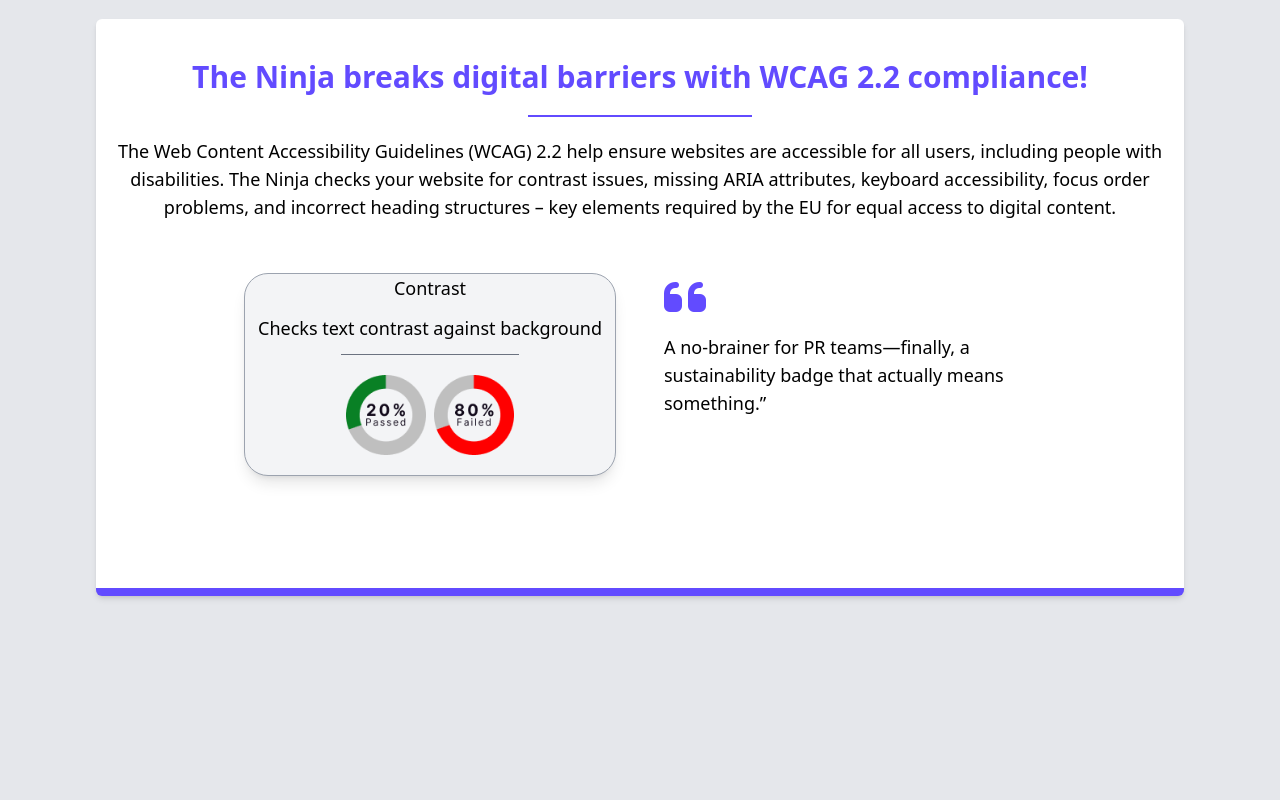
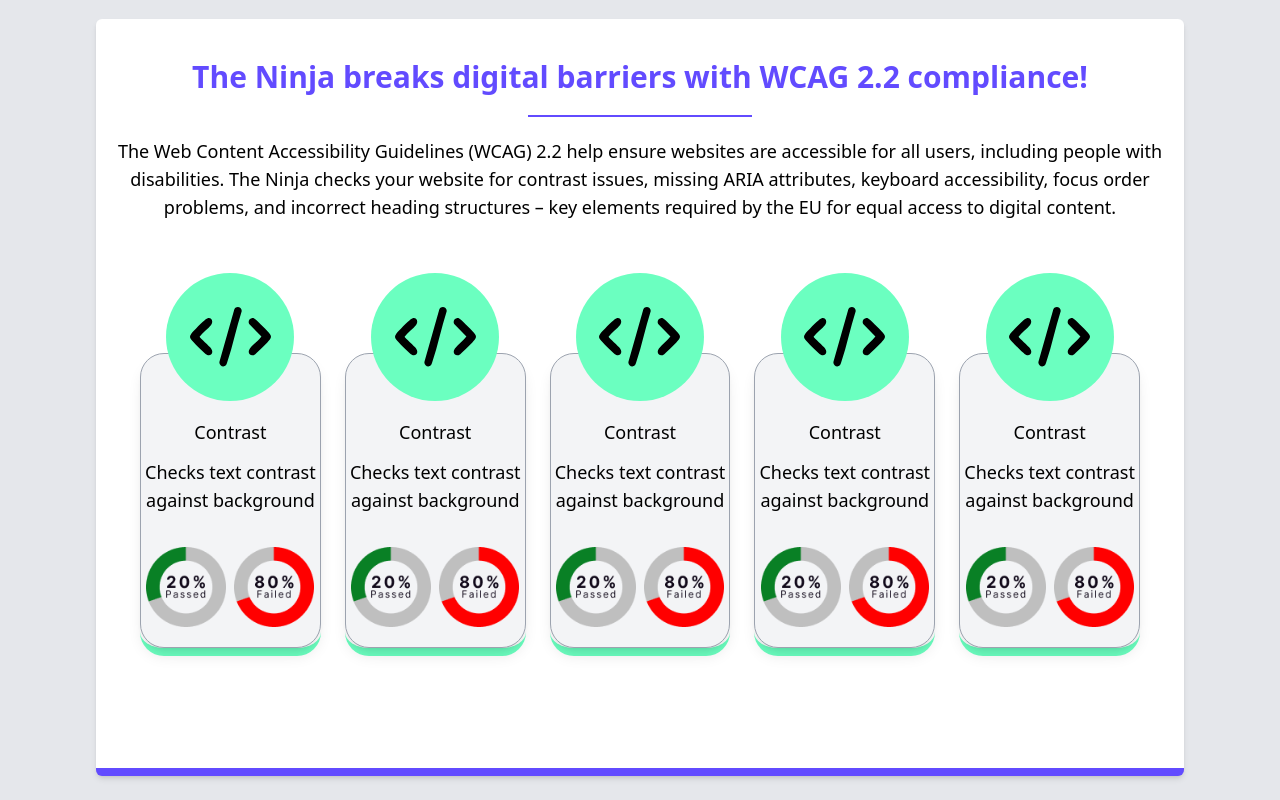
Before and after one commit to AkasDatta/EcoWebNinja, a plain HTML site: page browser.html in a window 1280 px wide. Shown: the part 755-1555 px from the top of the page. Before the commit the page ends 1375 px from the top, so only its background shows below. Drawn offline with nearby package versions, Linux system fonts and the light colour scheme.

Commit message:
added all image

```diff
--- a/browser.html
+++ b/browser.html
@@ -140,11 +140,14 @@
                 <hr class="w-56 border border-[#624BFF] mx-auto">
                 <p class="py-5 text-lg">The Web Content Accessibility Guidelines (WCAG) 2.2 help ensure websites are accessible for all users, including people with disabilities. The Ninja checks your website for contrast issues, missing ARIA attributes, keyboard accessibility, focus order problems, and incorrect heading structures – key elements required by the EU for equal access to digital content.</p>
             </div>
-            <div class="grid grid-cols-1 lg:grid-cols-2 gap-12 py-8 px-6 lg:px-32">
-                <div class="relative">
-                     <!-- Image Positioned at Bottom Center -->
-                    <!-- <img src="./img/ecoweb-ninja-badge.svg" alt="" class="absolute -bottom-10 left-1/2 transform -translate-x-1/2 w-40"> -->
-                    <div class="bg-gray-100 rounded-3xl border border-gray-400 shadow-lg text-center">
+            <div class="grid grid-cols-1 lg:grid-cols-5 gap-6 py-8 px-4 lg:px-6">
+                <div class="relative mt-20">
+                    <button class="bg-[#6BFFC0] w-32 h-32 rounded-full flex items-center justify-center absolute -top-20 left-1/2 transform -translate-x-1/2">
+                        <img src="./img/Group 109.svg" alt="">
+                      </button>
+
+                    <div class="border-b-8 border-b-[#6BFFC0] rounded-3xl">
+                        <div class="bg-gray-100 rounded-3xl border border-gray-400 shadow-lg text-center pt-16">
                             <p class="text-lg">Contrast</p>
                             <p class="text-lg py-3">Checks text contrast against background</p>
                             <div class="px-24">
@@ -156,9 +159,82 @@
                             </div>
                         </div>
                     </div>
-                <div>
-                    <i class="fa-solid fa-quote-left text-[#624BFF] text-5xl"></i>
-                    <p class="text-lg py-3">A no-brainer for PR teams—finally, a sustainability badge that actually means something.”</p>
+                </div>
+                <div class="relative mt-20">
+                    <button class="bg-[#6BFFC0] w-32 h-32 rounded-full flex items-center justify-center absolute -top-20 left-1/2 transform -translate-x-1/2">
+                        <img src="./img/Group 109.svg" alt="">
+                      </button>
+
+                    <div class="border-b-8 border-b-[#6BFFC0] rounded-3xl">
+                        <div class="bg-gray-100 rounded-3xl border border-gray-400 shadow-lg text-center pt-16">
+                            <p class="text-lg">Contrast</p>
+                            <p class="text-lg py-3">Checks text contrast against background</p>
+                            <div class="px-24">
+                                <hr class="border-1 border-gray-500">
+                            </div>
+                            <div class="flex justify-center gap-2 py-5">
+                                <img src="./img/passed.png" class="w-20 h-20" alt="">
+                                <img src="./img/failed.png" class="w-20 h-20" alt="">
+                            </div>
+                        </div>
+                    </div>
+                </div>
+                <div class="relative mt-20">
+                    <button class="bg-[#6BFFC0] w-32 h-32 rounded-full flex items-center justify-center absolute -top-20 left-1/2 transform -translate-x-1/2">
+                        <img src="./img/Group 109.svg" alt="">
+                      </button>
+
+                    <div class="border-b-8 border-b-[#6BFFC0] rounded-3xl">
+                        <div class="bg-gray-100 rounded-3xl border border-gray-400 shadow-lg text-center pt-16">
+                            <p class="text-lg">Contrast</p>
+                            <p class="text-lg py-3">Checks text contrast against background</p>
+                            <div class="px-24">
+                                <hr class="border-1 border-gray-500">
+                            </div>
+                            <div class="flex justify-center gap-2 py-5">
+                                <img src="./img/passed.png" class="w-20 h-20" alt="">
+                                <img src="./img/failed.png" class="w-20 h-20" alt="">
+                            </div>
+                        </div>
+                    </div>
+                </div>
+                <div class="relative mt-20">
+                    <button class="bg-[#6BFFC0] w-32 h-32 rounded-full flex items-center justify-center absolute -top-20 left-1/2 transform -translate-x-1/2">
+                        <img src="./img/Group 109.svg" alt="">
+                      </button>
+
+                    <div class="border-b-8 border-b-[#6BFFC0] rounded-3xl">
+                        <div class="bg-gray-100 rounded-3xl border border-gray-400 shadow-lg text-center pt-16">
+                            <p class="text-lg">Contrast</p>
+                            <p class="text-lg py-3">Checks text contrast against background</p>
+                            <div class="px-24">
+                                <hr class="border-1 border-gray-500">
+                            </div>
+                            <div class="flex justify-center gap-2 py-5">
+                                <img src="./img/passed.png" class="w-20 h-20" alt="">
+                                <img src="./img/failed.png" class="w-20 h-20" alt="">
+                            </div>
+                        </div>
+                    </div>
+                </div>
+                <div class="relative mt-20">
+                    <button class="bg-[#6BFFC0] w-32 h-32 rounded-full flex items-center justify-center absolute -top-20 left-1/2 transform -translate-x-1/2">
+                        <img src="./img/Group 109.svg" alt="">
+                      </button>
+
+                    <div class="border-b-8 border-b-[#6BFFC0] rounded-3xl">
+                        <div class="bg-gray-100 rounded-3xl border border-gray-400 shadow-lg text-center pt-16">
+                            <p class="text-lg">Contrast</p>
+                            <p class="text-lg py-3">Checks text contrast against background</p>
+                            <div class="px-24">
+                                <hr class="border-1 border-gray-500">
+                            </div>
+                            <div class="flex justify-center gap-2 py-5">
+                                <img src="./img/passed.png" class="w-20 h-20" alt="">
+                                <img src="./img/failed.png" class="w-20 h-20" alt="">
+                            </div>
+                        </div>
+                    </div>
                 </div>
             </div>
         </div>
```
Lines whose indentation alone changed are shown as unchanged.
